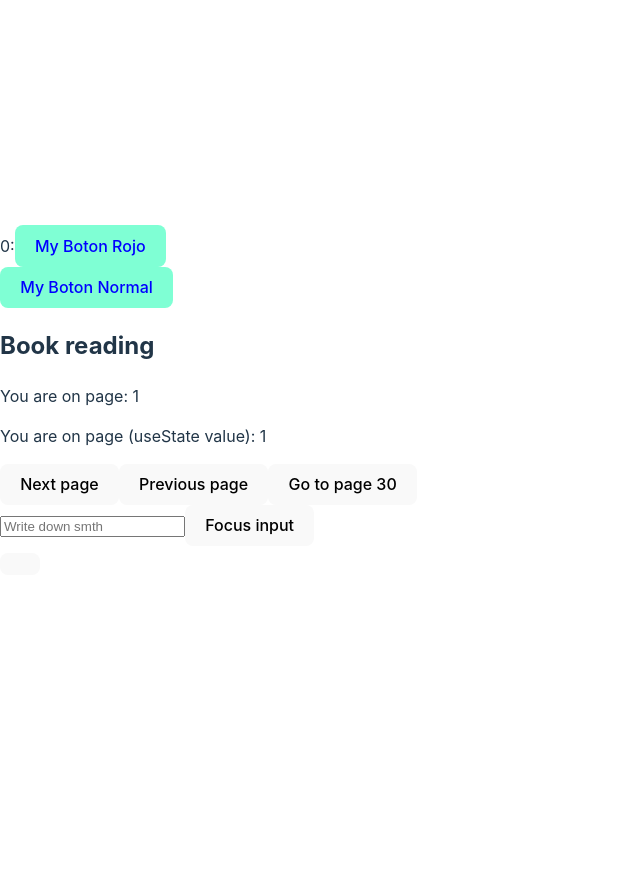
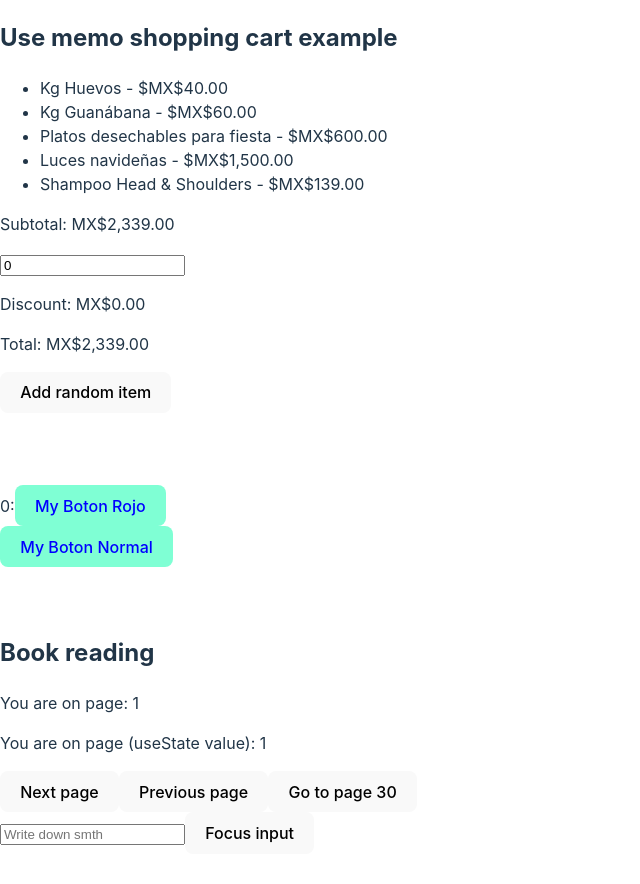
Before and after one commit to prs2772/STDY-001-RJS-Gentleman, a React (Vite) app: page / in a window 1280 px wide. Shown: the top 884 px of the page, without its empty margins (0-640 px from the left). Before the commit the page ends 800 px from the top, so only its background shows below. Built offline with nearby package versions, Linux system fonts and the light colour scheme.

Commit message:
New feature added UseMemo

```diff
--- a/package.json
+++ b/package.json
@@ -10,8 +10,11 @@
     "preview": "vite preview"
   },
   "dependencies": {
+    "@hookform/resolvers": "^3.10.0",
     "react": "^18.3.1",
-    "react-dom": "^18.3.1"
+    "react-dom": "^18.3.1",
+    "react-hook-form": "^7.54.2",
+    "zod": "^3.24.1"
   },
   "devDependencies": {
     "@eslint/js": "^9.17.0",
--- a/src/App.tsx
+++ b/src/App.tsx
@@ -1,5 +1,6 @@
 import './App.css'
 import { AppForm, Button, ColorRed, BookReader, FocusInput } from './components';
+import { UseMemo } from './components/UseMemo/UseMemo';
 import { GlobalProvider } from './context/global.provider';
 
 export default function App() {
@@ -15,14 +16,26 @@ export default function App() {
     alert("hola !!")
   }
 
+  const printSpaces = (spaces: number) => {
+    return (
+      <>
+        {Array.from({ length: spaces }, (_, sp) => (
+          <br key={sp} />
+        ))}
+      </>
+    );
+  }
+
   return (
     <GlobalProvider>
+      <UseMemo />
+      {printSpaces(3)}
       <ColorRed><Button parentMethod={dimeHola}>My Boton Rojo</Button></ColorRed>
       <Button parentMethod={handleClick}> My Boton Normal</Button>
-
+      {printSpaces(3)}
       <BookReader />
       <FocusInput />
-
+      {printSpaces(3)}
       <AppForm>
         <button type="submit" onClick={submit} ></button>
       </AppForm>
--- /dev/null
+++ b/src/components/UseMemo/UseMemo.tsx
@@ -0,0 +1,42 @@
+// Memoriza (caché) el resultado de ejecutar una función COSTOSA para evitar que se vuelva a llamar
+// Controlar si el beneficio de memorizar es superior al de recalcular
+
+import { useMemo, useState } from "react";
+import { IItem } from "./usememo.item"
+import { itemsTest } from "./usememo.test.values";
+
+export const UseMemo = () => {
+    const [items, setItems] = useState<Array<IItem>>(itemsTest);
+    const [discount, setDiscount] = useState<number>(0);
+    const totalCost = useMemo(() => items.reduce((total, item) => total + item.price, 0), [items]);
+    const finalCost = useMemo(() => totalCost - discount, [totalCost, discount]);
+    const addItem = () => {
+        const newItem: IItem = {
+            id: items.length + 1,
+            name: `Producto ${items.length + 1}`,
+            price: Math.random() * 100
+        };
+
+        setItems([...items, newItem]);
+    }
+
+    return (
+        <div>
+            <h2>Use memo shopping cart example</h2>
+            <ul>
+                {items.map((item) => {
+                    return (
+                        <li key={item.id}>
+                            {item.name} - ${item.price.toLocaleString('en-US', { style: "currency", currency: 'MXN' })}
+                        </li>
+                    )
+                })}
+            </ul>
+            <p>Subtotal: {totalCost.toLocaleString('en-US', { style: "currency", currency: 'MXN' })}</p>
+            <input type="number" value={discount} onChange={(e) => setDiscount(parseInt(e.target.value))} />
+            <p>Discount: {discount.toLocaleString('en-US', { style: "currency", currency: 'MXN' })}</p>
+            <p>Total: {finalCost.toLocaleString('en-US', { style: "currency", currency: 'MXN' })}</p>
+            <button onClick={addItem}>Add random item</button>
+        </div>
+    )
+}
--- /dev/null
+++ b/src/components/UseMemo/usememo.item.ts
@@ -0,0 +1,5 @@
+export interface IItem {
+    id: number;
+    name: string;
+    price: number;
+}
--- /dev/null
+++ b/src/components/UseMemo/usememo.test.values.ts
@@ -0,0 +1,29 @@
+import { IItem } from "./usememo.item";
+
+export const itemsTest: IItem[] = [
+    {
+        id: 1,
+        name: "Kg Huevos",
+        price: 40
+    },
+    {
+        id: 2,
+        name: "Kg Guanábana",
+        price: 60
+    },
+    {
+        id: 3,
+        name: "Platos desechables para fiesta",
+        price: 600
+    },
+    {
+        id: 4,
+        name: "Luces navideñas",
+        price: 1500
+    },
+    {
+        id: 5,
+        name: "Shampoo Head & Shoulders",
+        price: 139
+    }
+];
--- a/src/components/index.ts
+++ b/src/components/index.ts
@@ -8,3 +8,5 @@ export * from './AppForm/AppForm.tsx'
 
 export * from './UseRef/BookReader.tsx'
 export * from './UseRef/FocusInput.tsx'
+
+export * from './UseMemo/UseMemo.tsx'
--- /dev/null
+++ b/src/schemas/index.ts
@@ -0,0 +1 @@
+export * from './discount.model.ts';
```
Also changed, not shown: src/schemas/discount.model.ts (added, +9 -0 lines), 1 other file (tests, documents, lock files or other folders).
